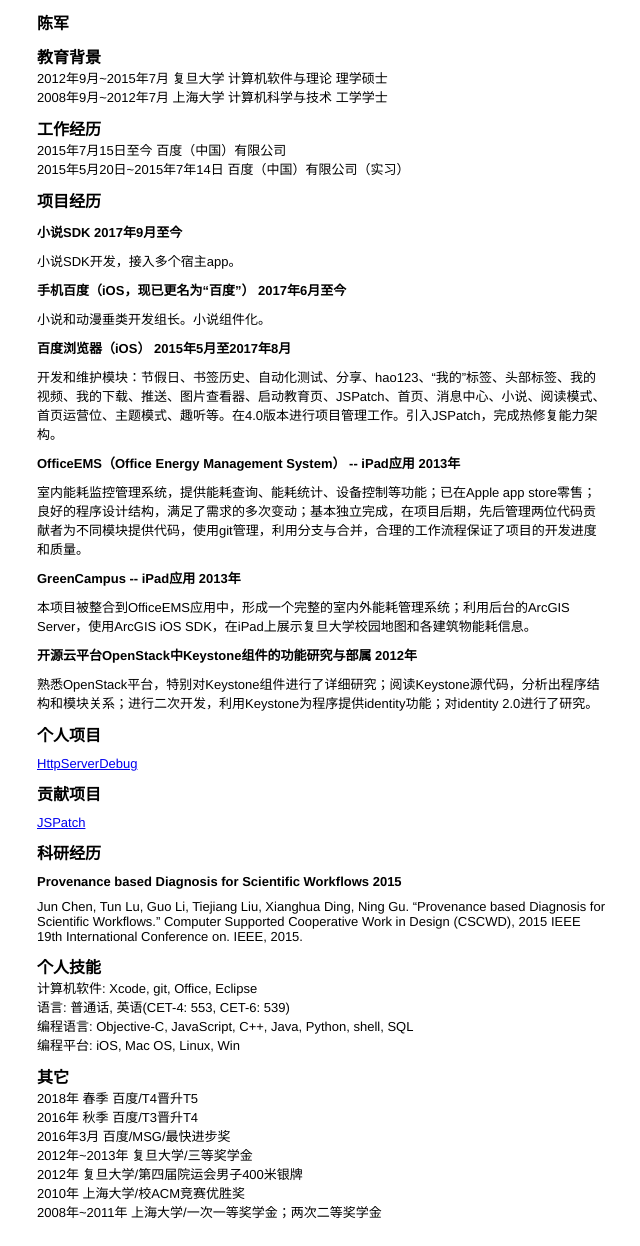
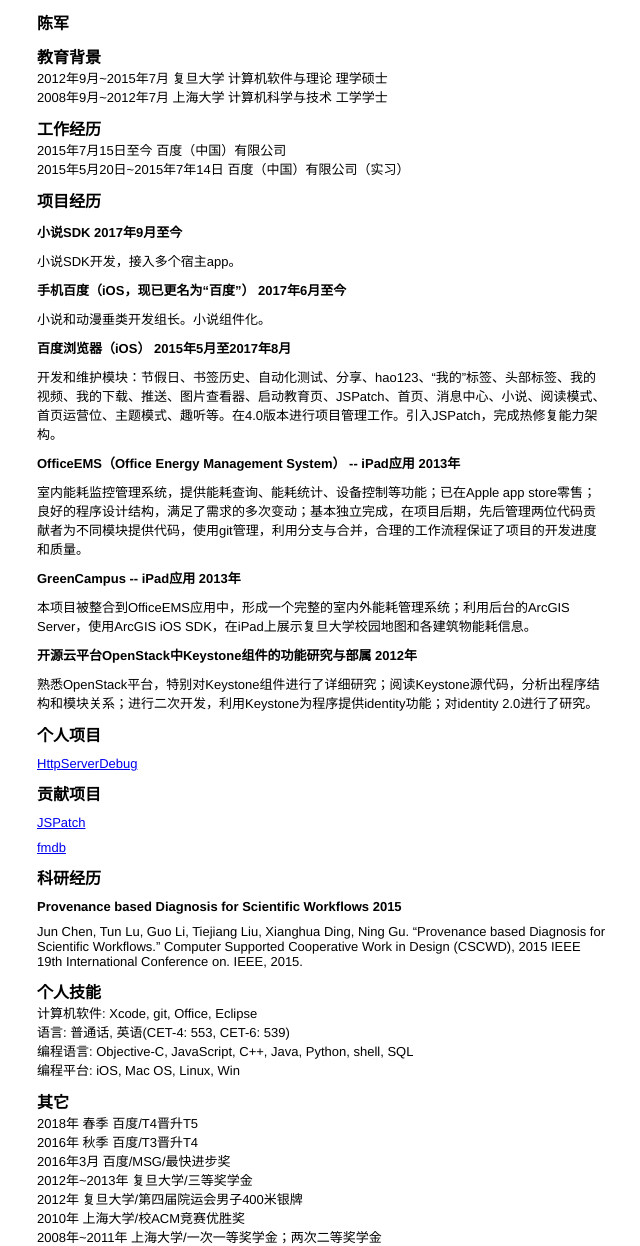
Before and after one commit to rob2468/rob2468.github.io, a Jekyll site: the page pages/resume.html, which Jekyll copies as it is, in a window 1280 px wide. Shown: the whole page, without its empty margins (318-958 px from the left). Built offline with Jekyll 4.4.1, drawn with Linux system fonts in a browser that asks for light colours; before the commit the page ends 1221 px from its top, so only the background shows below that.

Commit message:
update resume

```diff
--- a/pages/resume.html
+++ b/pages/resume.html
@@ -70,6 +70,9 @@
             <li>
                 <p><a href="https://github.com/bang590/JSPatch/pulls?q=is%3Apr%20author%3Arob2468" target="_blank">JSPatch</a></p>
             </li>
+            <li>
+                <p><a href="https://github.com/ccgus/fmdb/pulls?q=is%3Apr+author%3Arob2468" target="_blank">fmdb</a></p>
+            </li>
         </ul>
     </div>
     <div class="research">
```
